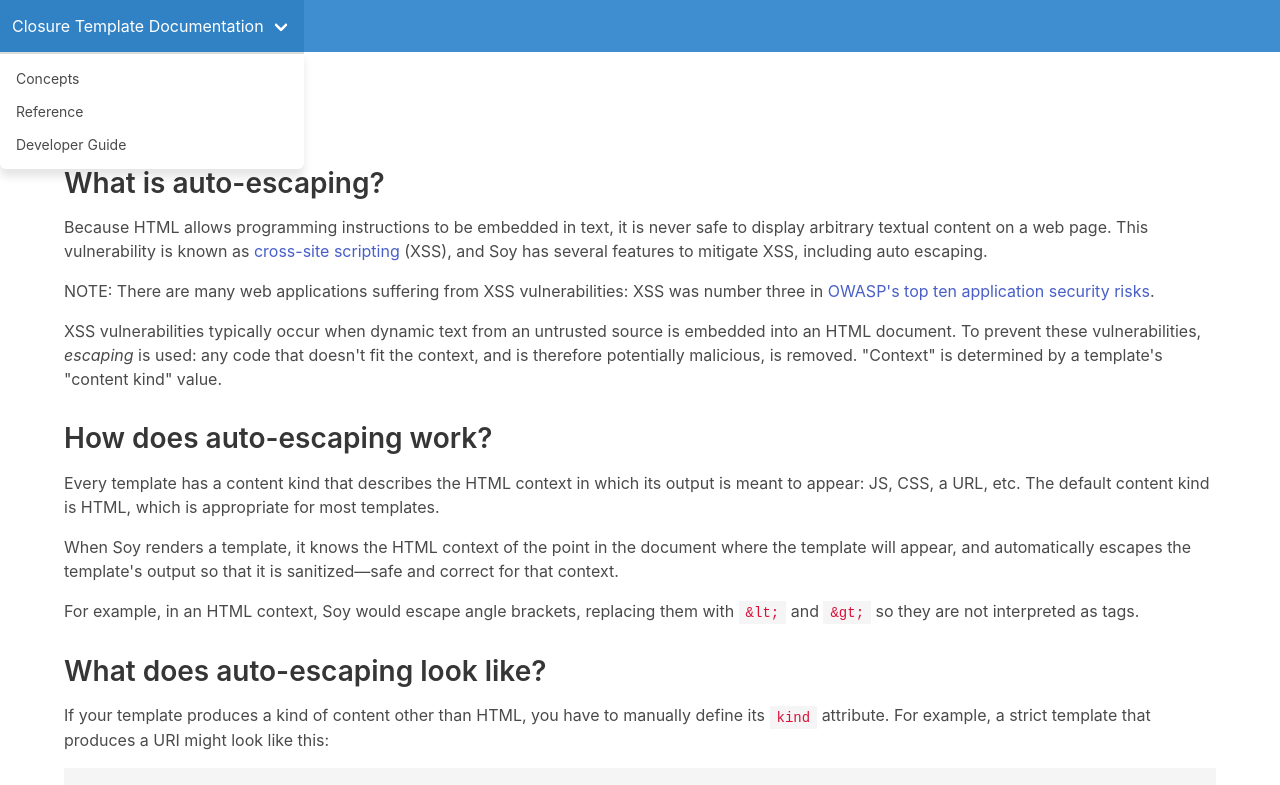
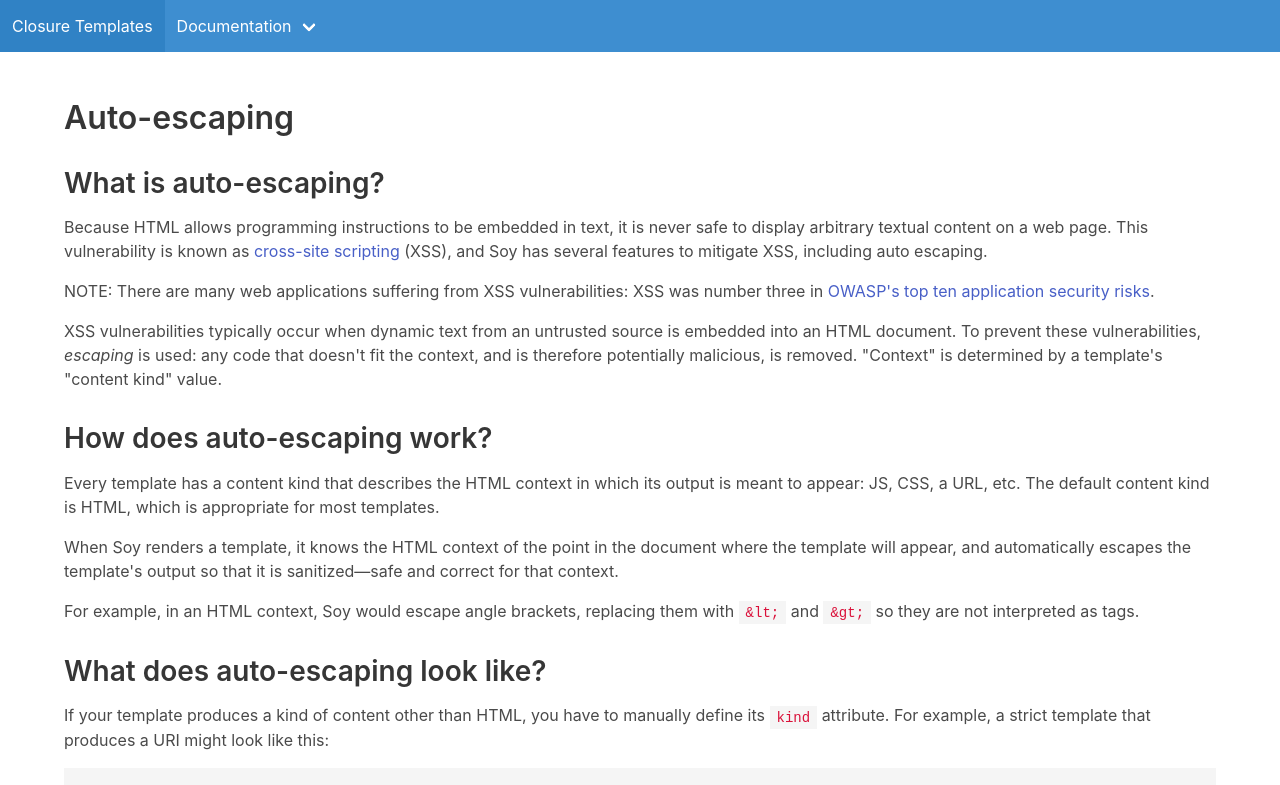
Before and after one commit to barretodaniel/closure-template-docs, a Gatsby site: page /docs/concepts/auto-escaping in a window 1280 px wide. Shown: the top 785 px of the page. Built offline with nearby package versions, Linux system fonts and the light colour scheme; Gatsby itself is replaced by a stand-in of ours; some packages are replaced by stand-ins of ours; code samples lack their colours.

Commit message:
mobile layout

```diff
--- a/src/components/header.js
+++ b/src/components/header.js
@@ -1,18 +1,30 @@
 import { Link } from "gatsby"
 import PropTypes from "prop-types"
-import React from "react"
+import React, { useState} from "react"
 
-const Header = ({ siteTitle }) => (
+const Header = ({ siteTitle }) => {
+  const [isActive, setIsActive] = useState(false)
+  return(
   <nav
     className="navbar is-info"
     role="navigation"
-    ariaLabel="dropdown navigation"
+    aria-label="dropdown navigation"
   >
-    <div className="navbar-menu">
+    <div className="navbar-brand">
+    <Link className="navbar-item" to="/">
+      Closure Templates
+    </Link>
+      <span role="button" className="navbar-burger" aria-label="menu" aria-expanded="false" onClick={() => setIsActive(!isActive)}>
+        <span aria-hidden="true"></span>
+        <span aria-hidden="true"></span>
+        <span aria-hidden="true"></span>
+      </span>
+    </div>
+    <div className={`navbar-menu ${isActive ? "is-active": ''}`}>
       <div className="navbar-start">
         <div className="navbar-item has-dropdown is-hoverable">
           <Link className="navbar-link" to="/">
-            {siteTitle}
+            Documentation
           </Link>
           <div className="navbar-dropdown">
             <Link className="navbar-item" to="/docs/concepts">
@@ -29,7 +41,7 @@
       </div>
     </div>
   </nav>
-)
+)}
 
 Header.propTypes = {
   siteTitle: PropTypes.string,
```
